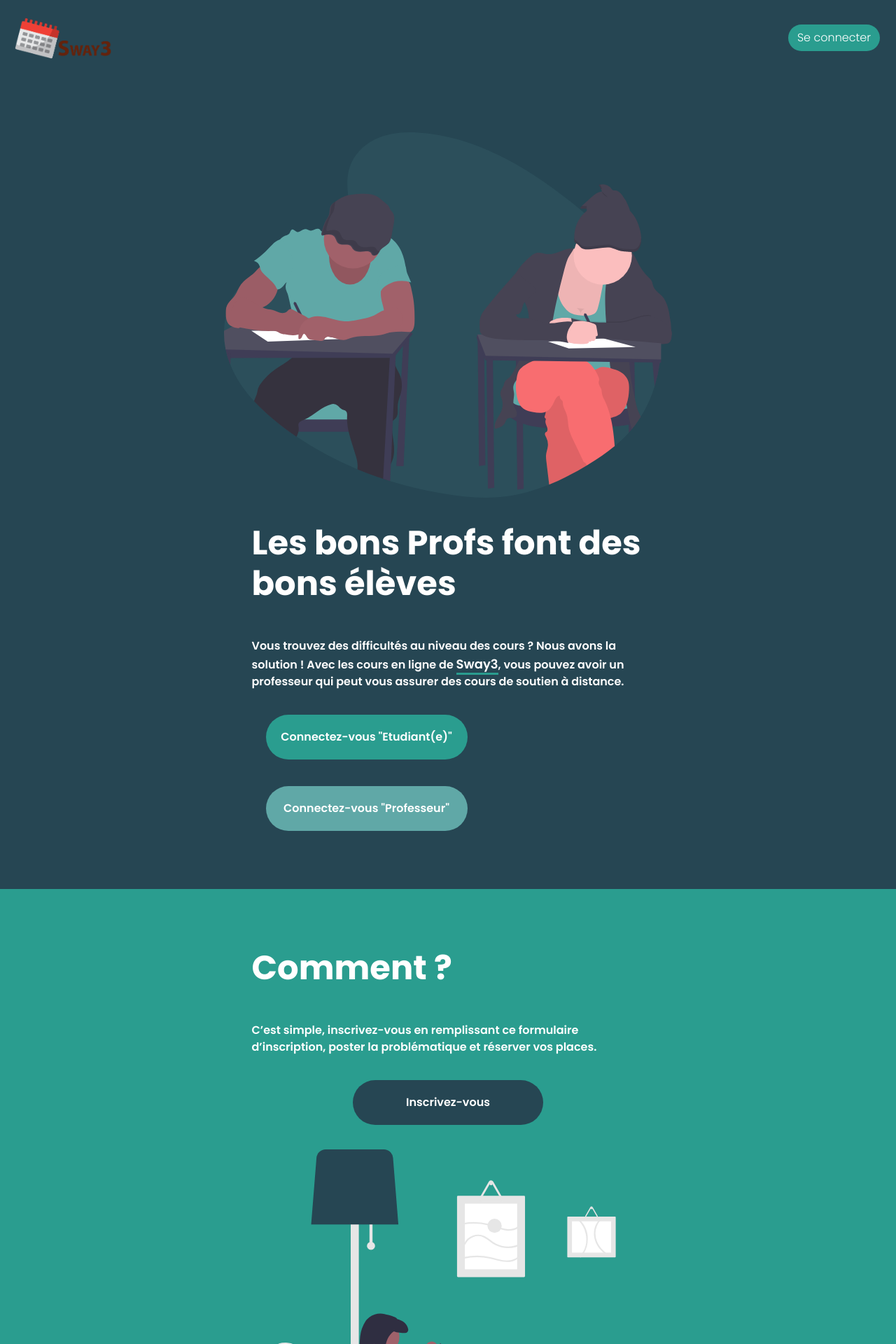
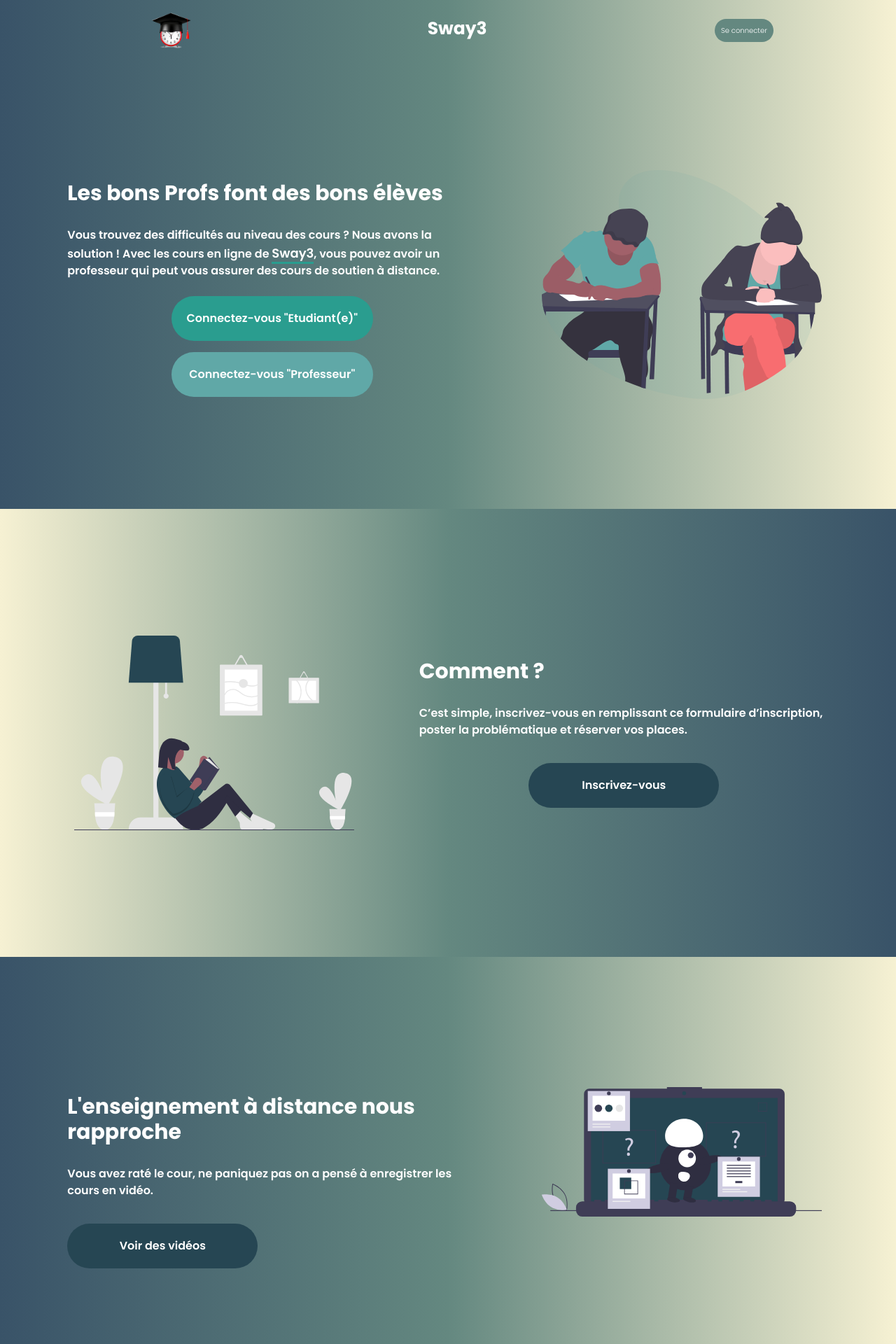
Before and after one commit to adamkhairi/Web-Souai3, a PHP site: page / in a window 1280 px wide. Shown: the top 1920 px of the page at 70% size. Run offline with PHP 8.4, Linux system fonts and the light colour scheme; data comes from the database, SQL or seed files in the repository; some libraries are stand-ins or nearby versions.

Commit message:
reformulation du design

```diff
--- a/app/scss/_home.scss
+++ b/app/scss/_home.scss
@@ -42,6 +42,7 @@ html {
       display: flex;
       flex-wrap: wrap;
       justify-content: center;
+
     }
     span{
       border-bottom: 3px solid $lOrange ;
@@ -54,7 +55,8 @@ html {
       @include btn($orange, 18em);
       font-size: medium;
       font-weight: 600;
-      margin-left: 20px;
+      // margin-left: 20px;
+      margin:  .5em;
     }
 
     .btnG {
@@ -70,7 +72,12 @@ html {
   }
 }
 
+@media (max-width: 1675px) {
+  * {
+    font-size: 10px;
+  }
 
+}
 
 @media (max-width: 1044px) {
   * {
@@ -127,19 +134,32 @@ html {
 
 
 .backGreen {
-  background-color: $green;
+  // background-color: $green;
+  background: linear-gradient(to left, #f6f1d3, #648880, #395368);
+
   color: white;
 }
 
 .backOrange {
-  background-color: $orange;
+  // background-color: $orange;
+  background: linear-gradient(to right, #f6f1d3, #648880, #395368);
   color: white;
 
 }
 
 .backRed {
-  background-color: $lPink;
+  // background-color: $lPink;
+  background: linear-gradient(to left, #f6f1d3, #648880, #395368);
   color: white;
+
+}
+.section{
+  height: 80vh;
+  display: flex;
+  align-items: center;
+  @media (max-width:"956px"){
+    height: fit-content;
+  }
 
 }
 .hide{
--- a/app/scss/_navbar.scss
+++ b/app/scss/_navbar.scss
@@ -4,7 +4,9 @@ nav {
   justify-content: space-between;
   align-items: center;
   padding: 15px;
-  background-color: $lGreen;
+  // background-color: $lGreen;
+  background: linear-gradient(to left, #f6f1d3, #648880, #395368);
+
 
   a {
     text-decoration: none;
@@ -16,7 +18,7 @@ nav {
     align-items: center;
   }
     img {
-      width: 150px;
+      width: 9em;
       //height: 35px;
       object-fit: cover;
       border-radius: 20px;
@@ -32,3 +34,8 @@ nav {
 .iconProfile{
   font-size: 2.5em;
 }
+.backOrangeN{
+  background-color: #648880;
+  color: white;
+  padding: .8em;
+}
--- a/app/scss/_profill.scss
+++ b/app/scss/_profill.scss
@@ -297,7 +297,9 @@ button:focus, input:focus, textarea:focus, select:focus {
 footer {
   padding: 10px;
   z-index: 1;
-  background-color: $colorV;
+  // background-color: $colorV;
+  background: linear-gradient(to left, #f6f1d3, #648880, #293f50);
+
   .footer {
     position: relative;
     display: flex;
--- a/index.php
+++ b/index.php
@@ -125,7 +125,7 @@ include("navbar.php");?>
     </section>
 </div>
 <main>
-    <section class="header backGreen ">
+    <section class="header section backGreen ">
         <div class="container-fluid">
             <div class="header_content">
                 <div class="left d-flex flex-column justify-content-center">
@@ -156,7 +156,7 @@ include("navbar.php");?>
                 </div>
             </div>
     </section>
-    <section class="header backOrange">
+    <section class="header section backOrange">
         <div class="container-fluid">
             <div class="header_content">
                 <div class="" data-aos="zoom-in-up">
@@ -173,7 +173,7 @@ include("navbar.php");?>
             </div>
         </div>
     </section>
-    <section class="header backRed ">
+    <section class="header section backRed ">
         <div class="container-fluid">
             <div class="header_content">
                 <div class="left d-flex flex-column justify-content-center">
--- a/navbar.php
+++ b/navbar.php
@@ -24,10 +24,16 @@ function dateToFrench($date, $format)
     <title><?php echo $pageTitle ;?></title>
 </head>
 <body>
-<nav class="sticky-top">
-    <a class="navbar-brand" href="index.php">
-        <img src="src/img/logo-02.png"  class="d-inline-block align-top" alt="">
+<nav class="sticky-top justify-content-around ">
+    <a class="navbar-brand ml-4 " href="index.php">
+        <img src="src/img/salog1.png"  class="d-inline-block align-top ml-4" alt="">
     </a>
+    <div class="  text-center ">
+        <h1 class=" font-weight-bold text-white text-center">
+            Sway3
+        </h1>
+    </div>
+
     <div>
         <div class="p-2">
             <?php
@@ -80,7 +86,7 @@ function dateToFrench($date, $format)
                 echo "
                 <div class='header p-0'>
                 <div class='header_content'>
-                        <button id=\"etud\" onclick=\"logingEtudiant()\" class=\"btn rounded-pill backOrange  \"
+                        <button id=\"etud\" onclick=\"logingEtudiant()\" class=\"btn rounded-pill backOrangeN  \"
                                 data-target=\"#exampleModalCentertype=\"
                         >Se connecter
                         </button>
```
Also changed, not shown: src/css/main.css, src/img/salog1.png (added), 1 other file.
